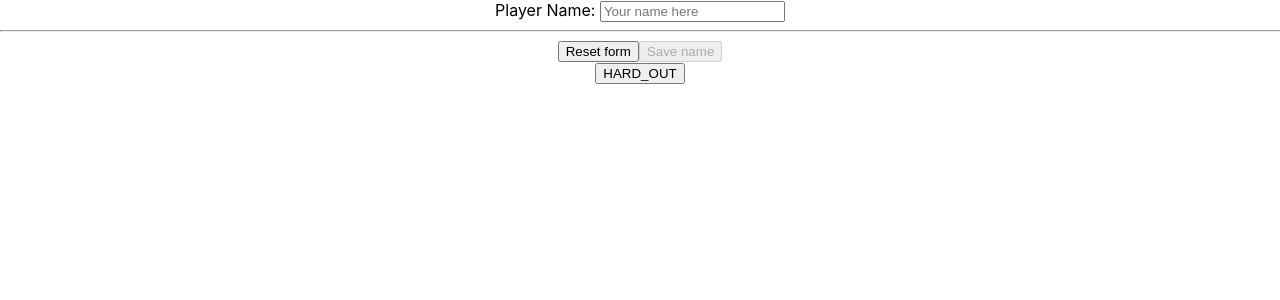
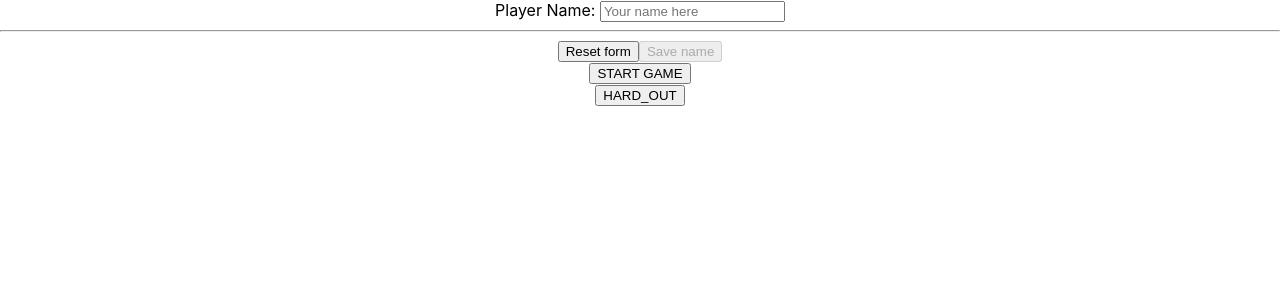
Before and after one commit to stumunculus/bttm, a React (Create React App) app: page / in a window 1280 px wide. Shown: the top 300 px of the page. Built offline with nearby package versions, Linux system fonts and the light colour scheme.

Commit message:
Split components into multiple files, added app modes

```diff
--- a/src/App.js
+++ b/src/App.js
@@ -1,9 +1,15 @@
 import { useState, useEffect } from "react";
 import "./App.css";
-import { AddPlayer } from "./components/AddPlayer";
+
+import { APP_MODES } from "./constants";
+import NameInputPage from "./pages/NameInputPage";
+import GameScreen from "./pages/NameInputPage";
 
 function App() {
   const [players, setPlayers] = useState([]);
+  const [gameState, setGameState] = useState(APP_MODES.playerNameInput);
+
+  const isNameInputMode = gameState === APP_MODES.playerNameInput;
 
   const HARD_OUT = () => {
     localStorage.removeItem("players");
@@ -15,12 +21,21 @@ function App() {
     localStorage.setItem("players", stringOfPlayers);
   }, [stringOfPlayers]);
 
+  const startGame = () => setGameState(APP_MODES.game);
+  const goToNameScreen = () => setGameState(APP_MODES.playerNameInput);
   const addNewPlayer = (name) => setPlayers([...players, name]);
 
   return (
     <div className="App">
-      <AddPlayer addNewPlayer={addNewPlayer} />
-      {players.join(", ")}
+      {isNameInputMode ? (
+        <NameInputPage
+          players={players}
+          addNewPlayer={addNewPlayer}
+          startGame={startGame}
+        />
+      ) : (
+        <GameScreen endGame={goToNameScreen} />
+      )}
       <button onClick={HARD_OUT}>HARD_OUT</button>
     </div>
   );
--- /dev/null
+++ b/src/constants.js
@@ -0,0 +1,39 @@
+export const STRATEGY_CARDS = [
+  {
+    number: 1,
+    name: "Leadership",
+  },
+  {
+    number: 2,
+    name: "Diplomacy",
+  },
+  {
+    number: 3,
+    name: "Politics",
+  },
+  {
+    number: 4,
+    name: "Construction",
+  },
+  {
+    number: 5,
+    name: "Trade",
+  },
+  {
+    number: 6,
+    name: "Warfare",
+  },
+  {
+    number: 7,
+    name: "Technology",
+  },
+  {
+    number: 8,
+    name: "Imperial",
+  },
+];
+
+export const APP_MODES = {
+  playerNameInput: "PLAYER_NAME_INPUT",
+  game: "GAME_MODE",
+};
--- /dev/null
+++ b/src/pages/NameInputPage.js
@@ -0,0 +1,11 @@
+import { AddPlayer } from "../components/AddPlayer";
+
+export default function NameInputPage({ players, addNewPlayer, startGame }) {
+  return (
+    <div>
+      <AddPlayer addNewPlayer={addNewPlayer} />
+      {players.join(", ")}
+      <button onClick={startGame}>START GAME</button>
+    </div>
+  );
+}
```
Also changed, not shown: src/pages/GamePage.js (added, +9 -0 lines).
